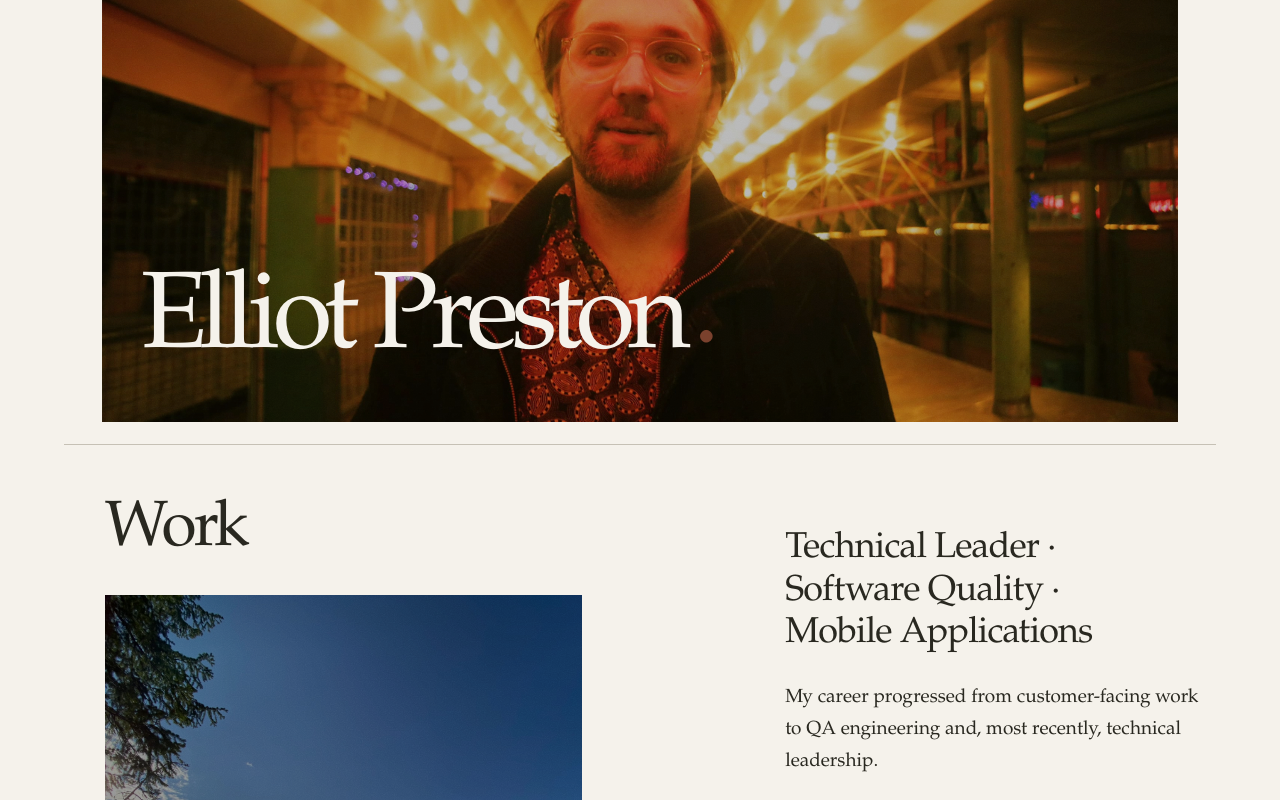
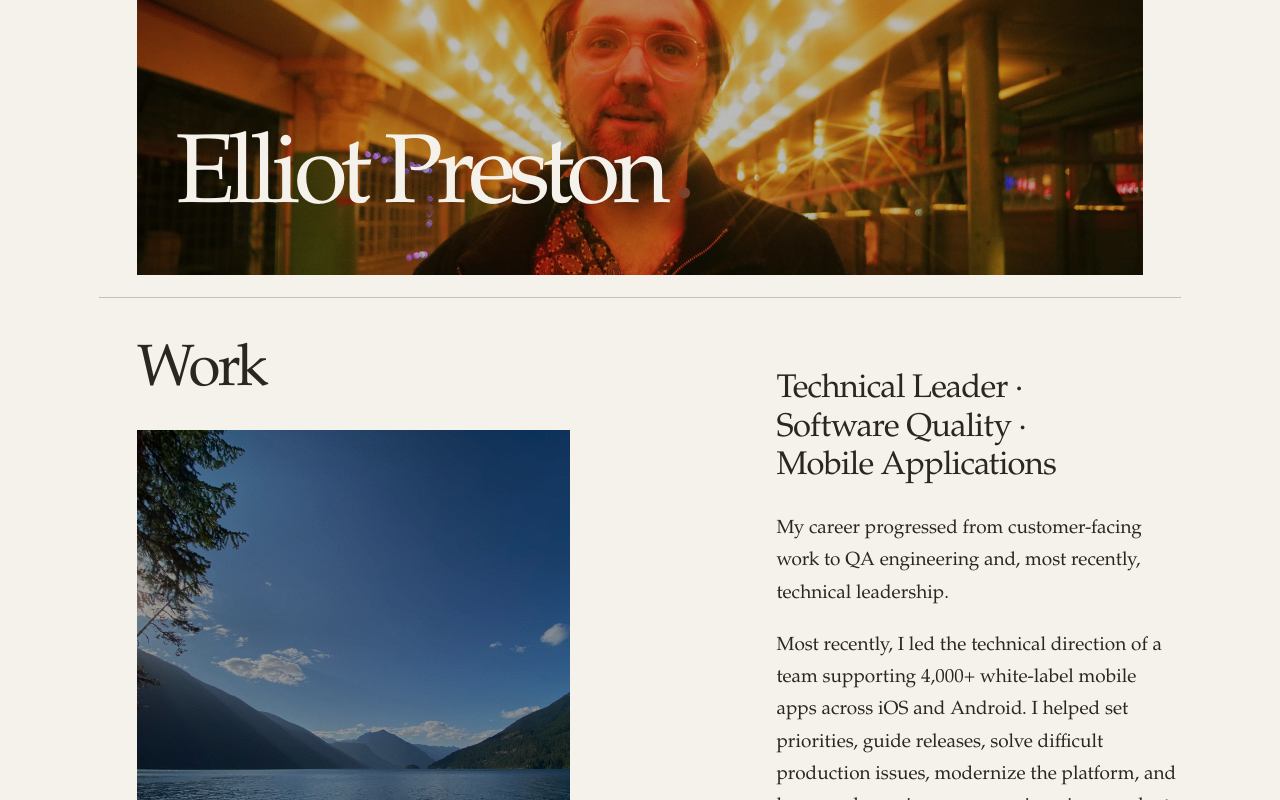
Before and after one commit to elliot-preston/elliotpreston.com, a Next.js app: page / in a window 1280 px wide. Shown: the part 200-1000 px from the top of the page. Built offline with nearby package versions, Linux system fonts and the light colour scheme.

Commit message:
Polish site layout

```diff
--- a/src/app/globals.css
+++ b/src/app/globals.css
@@ -216,6 +216,25 @@ h2 { font-weight: 400; }
 .resume-document-icon::before { content: ""; position: absolute; top: -1.5px; right: -1.5px; width: 10px; height: 10px; background: var(--resume-fill); border-left: 1.5px solid currentColor; border-bottom: 1.5px solid currentColor; }
 .resume-document-icon::after { content: ""; position: absolute; left: 5px; right: 5px; top: 16px; height: 6px; border-block: 1px solid currentColor; }
 
+/* Restrain the desktop composition while preserving the surrounding chrome. */
+@media (min-width: 1280px) {
+  .publication.home-page .hero-photo .photo-space, .publication.music-page .hero-photo .photo-space { aspect-ratio: 2.85; }
+  .publication.home-page .hero h1, .publication.music-page .hero h1 { font-size: clamp(46.8px, 7.65vw, 106.2px); }
+  /* Keep the original headroom as the narrower, shorter frame scales down. */
+  .publication.home-page .hero-photo .photo-image { object-position: 50% 19%; }
+}
+
+@media (min-width: 1024px) {
+  .home-page main { width: 94%; margin-inline: auto; }
+  .home-page .work-section { padding-block: 45px 78px; }
+  .home-page .music-section { padding-block: 33px 39px; }
+  .home-page .section-heading h2 { font-size: clamp(40.04px, 4.55vw, 61.88px); }
+  .home-page .work-section .work-heading { font-size: 32.76px; }
+  .home-page .music-section .music-heading { font-size: clamp(25.48px, 2.73vw, 36.4px); }
+  .home-page .music-photo { width: 85%; margin-top: 29px; }
+  .home-page .section-copy { max-width: 460px; }
+}
+
 @media (max-width: 1100px) {
   .site-footer { grid-template-columns: 1fr 1fr; }
 }
@@ -251,6 +270,8 @@ h2 { font-weight: 400; }
   .music-photo { width: 88%; margin: 28px 0 0; }
   .music-photo .photo-space { aspect-ratio: 0.95; }
   .music-section .section-copy { margin-left: 6%; }
+  .home-page .music-section .section-copy { margin-left: 0; }
+  .home-page .music-section { gap: 28px; }
   .closing { width: 94%; padding-block: 56px 44px; }
   .closing-photo .photo-space { aspect-ratio: 1.5; min-height: 0; }
   .site-footer { grid-template-columns: 1fr 1fr; gap: 24px; }
@@ -258,6 +279,9 @@ h2 { font-weight: 400; }
 }
 
 @media (max-width: 540px) {
+  .home-page .section-heading h2 { font-size: 40.48px; }
+  .home-page .work-section .work-heading { font-size: 32.4px; }
+  .home-page .music-section .music-heading { font-size: 25.76px; }
   .site-footer { grid-template-columns: 1fr; }
   .work-page .work-resume-section { grid-template-columns: 1fr; }
   .career-timeline li { display: block; }
--- a/src/app/music/music.module.css
+++ b/src/app/music/music.module.css
@@ -1,26 +1,5 @@
-.hero {
-  position: relative;
-  isolation: isolate;
-  display: flex;
-  align-items: flex-end;
-  aspect-ratio: 2.1;
-  min-height: 320px;
-  margin-top: 22px;
-  padding: clamp(28px, 3.5vw, 56px);
-  background: var(--photo);
-  overflow: hidden;
-}
-
-.hero img { object-position: 30% 5%; filter: brightness(0.65); }
-.hero h1 {
-  position: relative;
-  margin: 0;
-  color: #f5f2eb;
-  font-size: clamp(52px, 8.5vw, 118px);
-  font-weight: 400;
-  line-height: 1;
-  letter-spacing: -0.065em;
-}
+/* Share Home hero styling while retaining the Music photo’s focal point. */
+:global(.publication.music-page) .hero :global(.hero-photo .photo-image) { object-position: 30% 3.5%; }
 
 .section {
   display: grid;
@@ -32,12 +11,9 @@
   border-top: 1px solid var(--rule);
 }
 
-.intro { grid-template-columns: minmax(0, 1.6fr) minmax(0, 1fr); border-top: 0; }
-.statement { margin: 0; max-width: 23ch; }
 .photo { position: relative; overflow: hidden; aspect-ratio: 1.35; background: var(--photo); }
 .photo img { filter: brightness(0.65); }
-.introPhoto { width: 88%; justify-self: end; aspect-ratio: 0.95; }
-.introPhoto img { object-position: 50% 30%; }
+.peyotePhoto img { object-position: 50% 15%; }
 .bladePhoto img { transform: translateY(-2%) scale(1.04); }
 .recordingPhoto { aspect-ratio: 1.65; }
 .recordingPhoto img { object-position: 50% 100%; }
@@ -54,12 +30,14 @@
 .reverse .photo { grid-column: 2; grid-row: 1; }
 .reverse .copy { grid-column: 1; grid-row: 1; }
 
+@media (min-width: 1024px) {
+  .hero { width: 94%; margin-inline: auto; }
+
+}
+
 @media (max-width: 700px) {
-  .hero { aspect-ratio: auto; min-height: 360px; padding: 28px 22px; }
-  .hero img { object-position: 10% 5%; }
+  :global(.publication.music-page) .hero :global(.hero-photo .photo-image) { object-position: 10% 3.5%; }
   .section { grid-template-columns: minmax(0, 1fr); gap: 28px; margin-inline: 0; padding-block: 32px 40px; }
-  .statement { max-width: 460px; }
-  .introPhoto { width: 78%; aspect-ratio: 1.1; }
   .reverse .photo, .reverse .copy { grid-column: auto; grid-row: auto; }
   .copy h2 { margin-bottom: 20px; }
 }
--- a/src/app/music/page.tsx
+++ b/src/app/music/page.tsx
@@ -27,22 +27,23 @@ function BandLinks({ listen, watch }: { listen: string; watch: string }) {
 
 export default function Music() {
   return (
-    <div className="publication">
+    <div className="publication music-page">
       <a className="skip-link" href="#main">Skip to content</a>
       <SiteHeader currentPage="music" />
       <main id="main">
-        <section className={styles.hero} aria-labelledby="hero-title">
-          <Image src="/music_hero.JPG" alt="Elliot Preston singing and playing guitar under red and blue stage lights." fill sizes="(max-width: 440px) calc(100vw - 44px), (max-width: 1600px) 90vw, 1440px" preload className="photo-image" />
-          <h1 id="hero-title">Music</h1>
+        <section className={`hero ${styles.hero}`} aria-labelledby="hero-title">
+          <div className="hero-heading">
+            <h1 id="hero-title">Music</h1>
+          </div>
+          <figure className="photo hero-photo">
+            <div className="photo-space">
+              <Image src="/music_peyoteugly.JPG" alt="Elliot Preston playing guitar with Peyote Ugly under pink stage lights." fill sizes="(max-width: 440px) calc(100vw - 44px), (max-width: 1600px) 90vw, 1440px" preload className="photo-image" />
+            </div>
+          </figure>
         </section>
 
-        <div className={`${styles.section} ${styles.intro}`}>
-          <p className={`section-lead ${styles.statement}`}>Lifelong musician. Guitar and drums at heart, but just as happy to find myself on bass, keys, or working on a mix.</p>
-          <MusicPhoto src="/music_intro.JPG" alt="Elliot Preston playing guitar in warm orange stage light." className={styles.introPhoto} />
-        </div>
-
         <section className={styles.section} aria-labelledby="peyote-title">
-          <MusicPhoto src="/music_peyoteugly.JPG" alt="Elliot Preston playing guitar with Peyote Ugly under pink stage lights." />
+          <MusicPhoto src="/music_intro.JPG" alt="Elliot Preston playing guitar in warm orange stage light." className={styles.peyotePhoto} />
           <div className={styles.copy}>
             <h2 id="peyote-title">Peyote Ugly</h2>
             <p className="body-copy">I’ve been playing guitar and singing in Peyote Ugly since the band formed in 2015. We’ve spent the last decade writing, recording, and releasing music, while touring and playing shows around the Pacific Northwest, including supporting bands like Temples, Frankie and the Witch Fingers, and The Shivas.</p>
--- a/src/app/page.tsx
+++ b/src/app/page.tsx
@@ -26,7 +26,7 @@ function Photo({
 
 export default function Home() {
   return (
-    <div className="publication">
+    <div className="publication home-page">
       <a className="skip-link" href="#main">Skip to content</a>
       <SiteHeader currentPage="home" />
 
```
